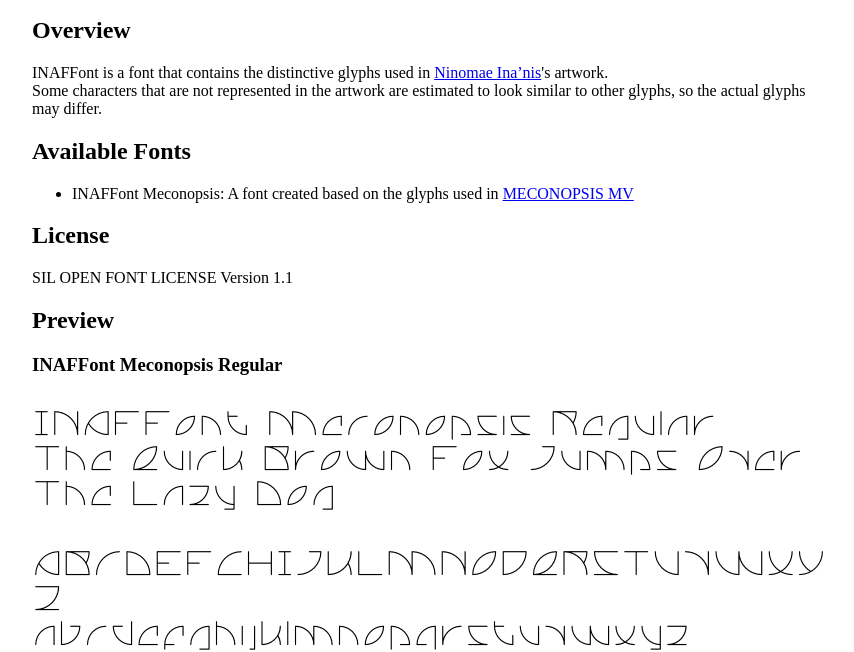
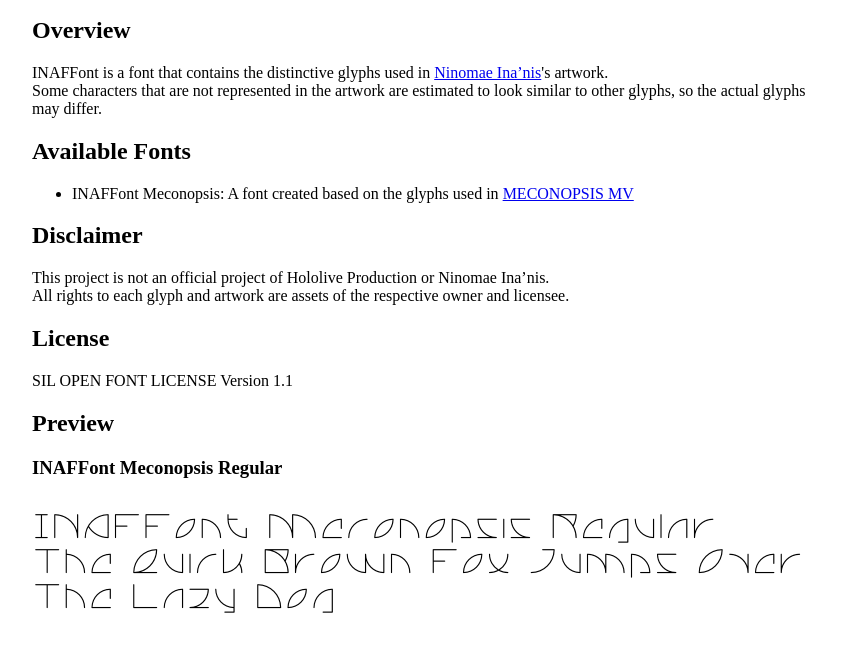
Before and after one commit to yf-dev/inaffont, a plain HTML site: page index.html in a window 1280 px wide. Shown: the part 135-787 px from the top of the page, without its empty margins (208-1062 px from the left). Drawn offline with Linux system fonts and the light colour scheme.

Commit message:
Update docs

```diff
--- a/index.html
+++ b/index.html
@@ -54,6 +54,14 @@
             </ul>
         </div>
         <div>
+            <h2>Disclaimer</h2>
+            <p>
+                This project is not an official project of Hololive Production or Ninomae Ina’nis.
+                <br>
+                All rights to each glyph and artwork are assets of the respective owner and licensee.
+            </p>
+        </div>
+        <div>
             <h2>License</h2>
             <p>
                 SIL OPEN FONT LICENSE Version 1.1
```
Also changed, not shown: 3 other files.
